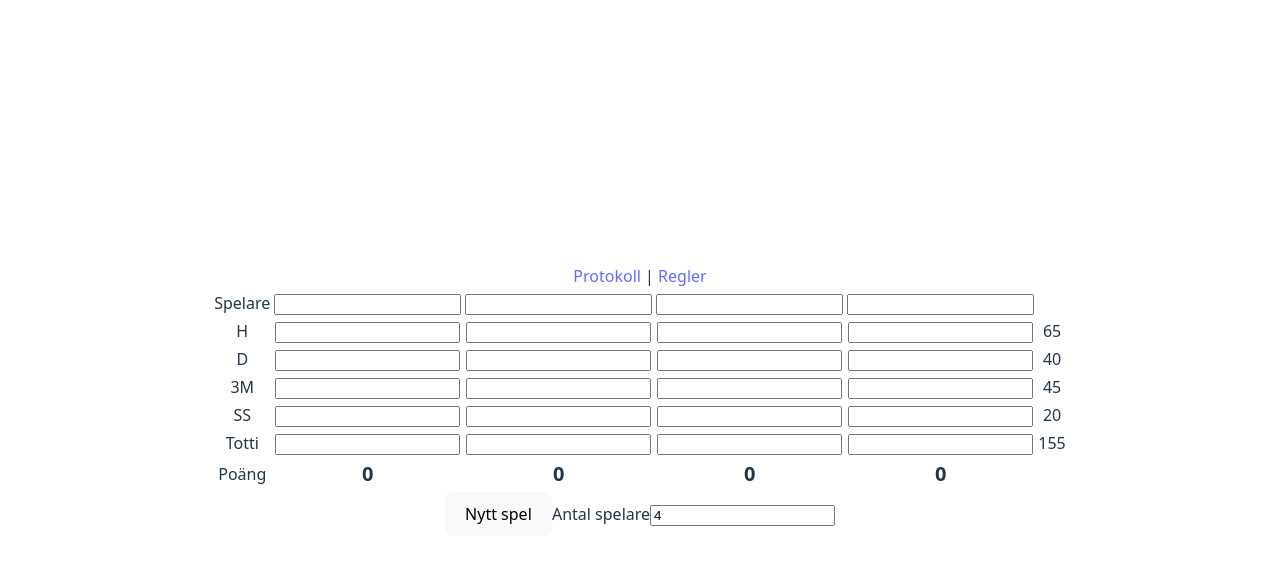
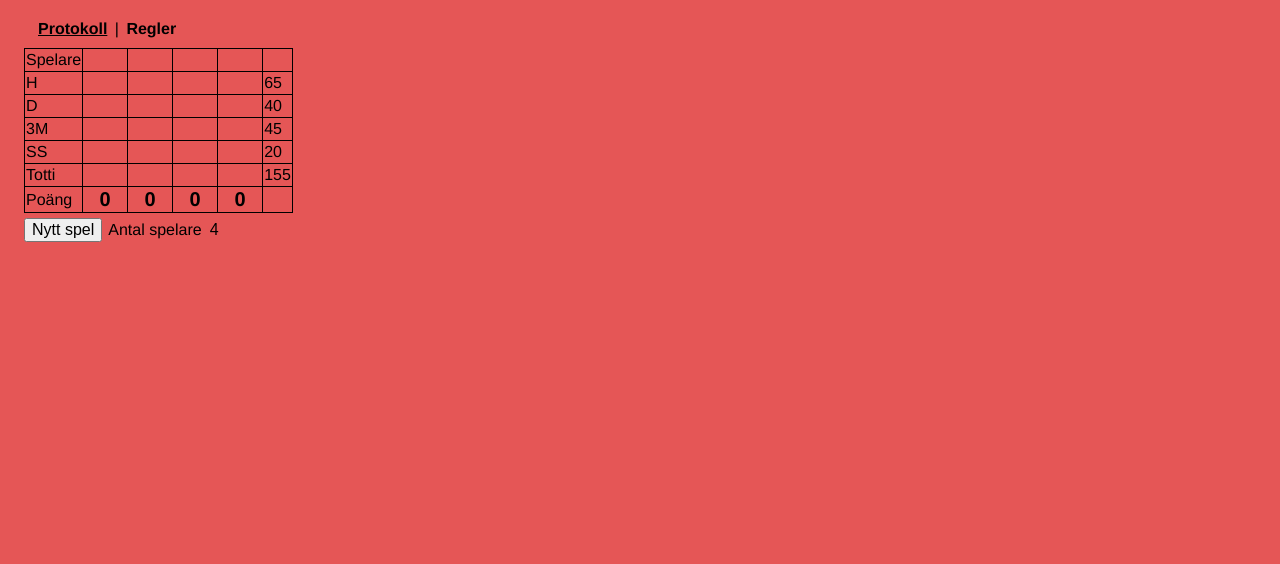
Before and after one commit to ahberg/hearter-protocol, a Vue app: page / in a window 1280 px wide. Shown: the top 564 px of the page. Built offline with nearby package versions, Linux system fonts and the light colour scheme.

Commit message:
Add origin style

```diff
--- a/src/App.vue
+++ b/src/App.vue
@@ -1,9 +1,7 @@
-<script setup lang="ts">
-import HelloWorld from './components/HelloWorld.vue'
-</script>
+
 
 <template>
-  <div>
+  <div >
     <div id="nav">
       <router-link to="/">Protokoll</router-link> |
       <router-link :to="{ name: 'Rules' }">Regler</router-link>
@@ -11,20 +9,3 @@ import HelloWorld from './components/HelloWorld.vue'
     <router-view />
   </div>
 </template>
-
-<style scoped>
-.logo {
-  height: 6em;
-  padding: 1.5em;
-  will-change: filter;
-  transition: filter 300ms;
-}
-
-.logo:hover {
-  filter: drop-shadow(0 0 2em #646cffaa);
-}
-
-.logo.vue:hover {
-  filter: drop-shadow(0 0 2em #42b883aa);
-}
-</style>
--- a/src/style.css
+++ b/src/style.css
@@ -1,79 +1,60 @@
 :root {
-  font-family: system-ui, Avenir, Helvetica, Arial, sans-serif;
-  line-height: 1.5;
-  font-weight: 400;
-
-  color-scheme: light dark;
-  color: rgba(255, 255, 255, 0.87);
-  background-color: #242424;
-
-  font-synthesis: none;
-  text-rendering: optimizeLegibility;
+  font-family: Avenir, Helvetica, Arial, sans-serif;
   -webkit-font-smoothing: antialiased;
   -moz-osx-font-smoothing: grayscale;
+  color: #2c3e50;
 }
 
-a {
-  font-weight: 500;
-  color: #646cff;
-  text-decoration: inherit;
-}
-a:hover {
-  color: #535bf2;
+*,
+html,
+body {
+  margin: 0;
+  margin-left: 3px;
+  margin-right: 3px;
+  font-size: 16px;
+  color: black;
 }
 
 body {
-  margin: 0;
-  display: flex;
-  place-items: center;
-  min-width: 320px;
-  min-height: 100vh;
+  background-color: #e55656;
+  width: 100%;
 }
 
 h1 {
-  font-size: 3.2em;
-  line-height: 1.1;
+  font-size: 1.5em;
+  margin-bottom: 5px;
 }
 
-button {
-  border-radius: 8px;
-  border: 1px solid transparent;
-  padding: 0.6em 1.2em;
-  font-size: 1em;
-  font-weight: 500;
-  font-family: inherit;
-  background-color: #1a1a1a;
+
+*[type=text] {
+  background-color: transparent;
+  width: 32px;
+  border: none;
   cursor: pointer;
-  transition: border-color 0.25s;
-}
-button:hover {
-  border-color: #646cff;
-}
-button:focus,
-button:focus-visible {
-  outline: 4px auto -webkit-focus-ring-color;
+
 }
 
-.card {
-  padding: 2em;
+p {
+  margin-bottom: 1em;
 }
 
-#app {
-  max-width: 1280px;
-  margin: 0 auto;
-  padding: 2rem;
-  text-align: center;
+table,
+td {
+  border: 1px solid black;
+  border-collapse: collapse;
+  margin-bottom: 5px
 }
 
-@media (prefers-color-scheme: light) {
-  :root {
-    color: #213547;
-    background-color: #ffffff;
-  }
-  a:hover {
-    color: #747bff;
-  }
-  button {
-    background-color: #f9f9f9;
-  }
+#nav {
+  padding: 20px;
+  padding-bottom: 10px;
 }
+
+#nav a {
+  font-weight: bold;
+  text-decoration: none;
+}
+
+#nav a.router-link-exact-active {
+  text-decoration: underline;
+}
```
